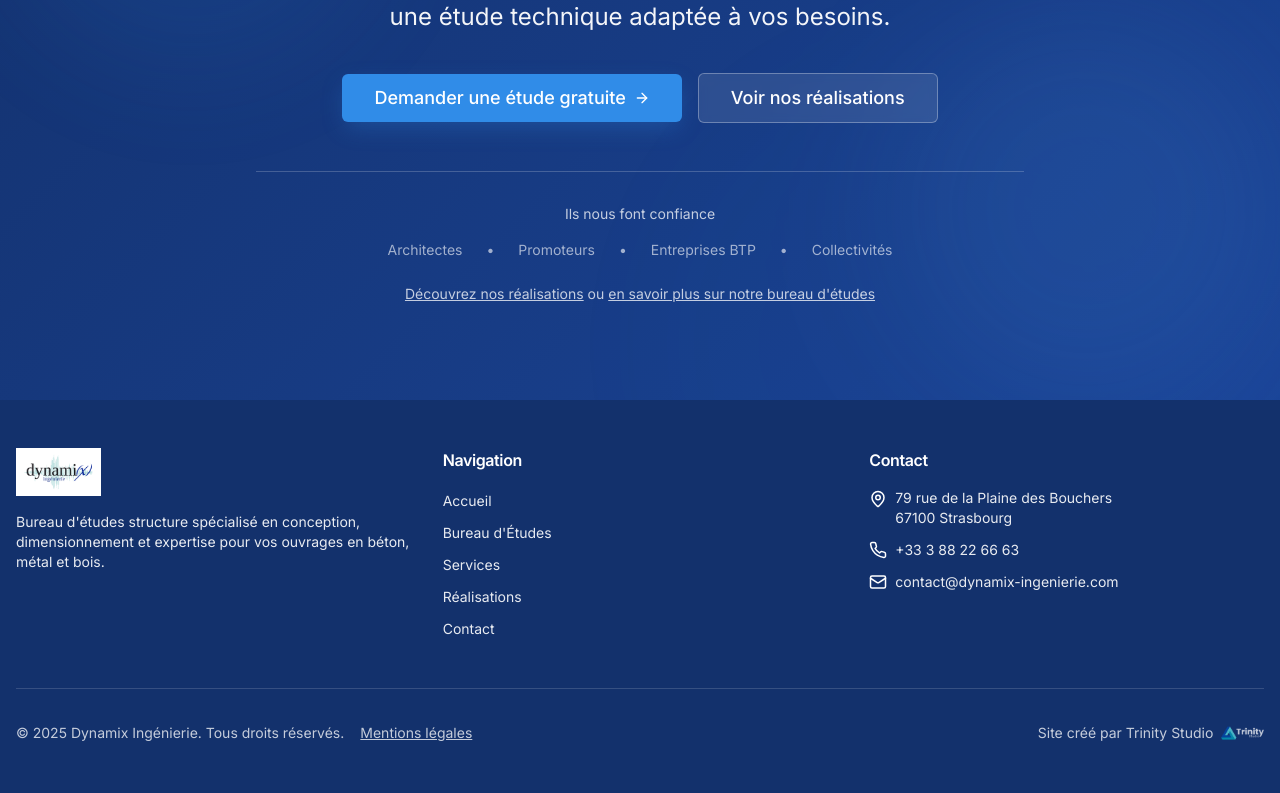
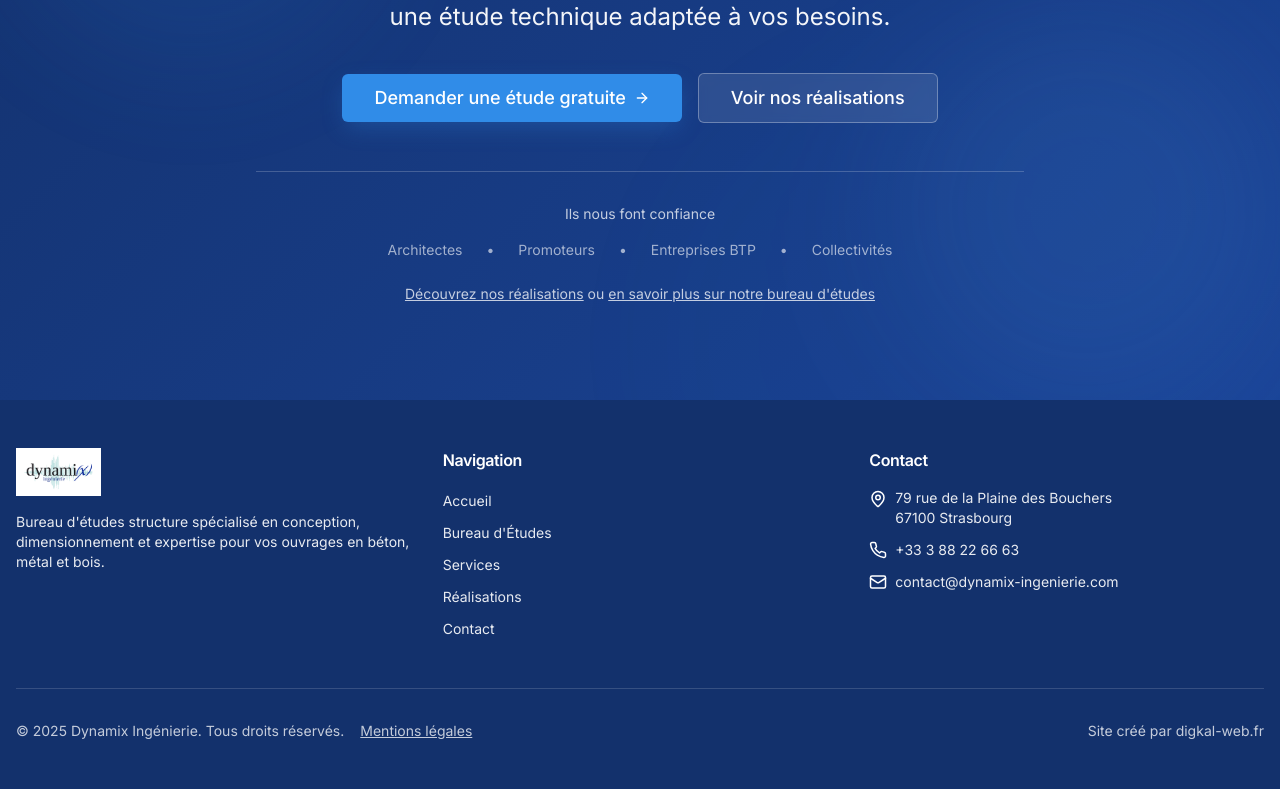
Before and after one commit to guillaumekleck1-gif/structure-solutions, a React (Vite) app: page / in a window 1280 px wide. Shown: the part 2013-2806 px from the top of the page. Built offline with nearby package versions, Linux system fonts and the light colour scheme.

Commit message:
Changes
Co-authored-by: guillaumekleck1-gif <247188061+guillaumekleck1-gif@users.noreply.github.com>

```diff
--- a/src/components/Footer.tsx
+++ b/src/components/Footer.tsx
@@ -87,13 +87,12 @@ const Footer = () => {
               </Link>
             </div>
             <a
-              href="https://trinity-studio.fr"
+              href="https://digkal-web.fr"
               target="_blank"
               rel="noopener noreferrer"
               className="flex items-center gap-2 hover:opacity-100 transition-opacity"
             >
-              <span>Site créé par Trinity Studio</span>
-              <img src={trinityLogo} alt="Trinity Studio" className="h-6 w-auto" />
+              <span>Site créé par digkal-web.fr</span>
             </a>
           </div>
         </div>
```
